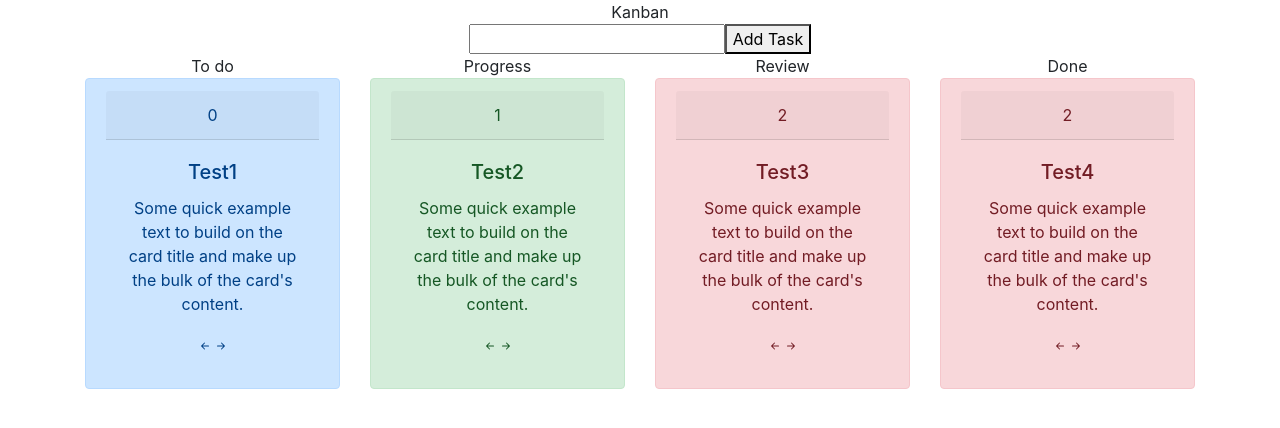
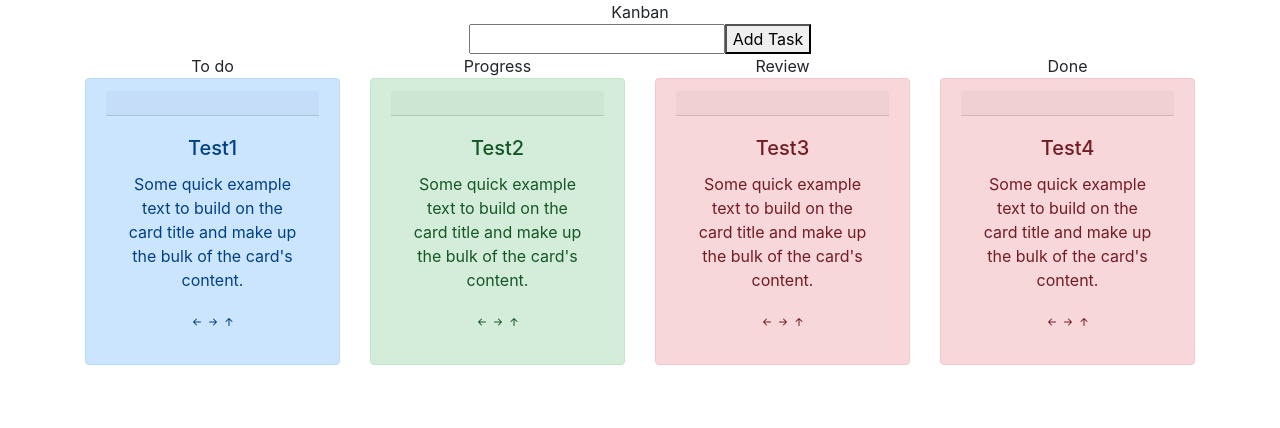
Before and after one commit to AlexeyIzhbulatov/MyKanban, a React (Create React App) app: page / in a window 1280 px wide. Shown: the top 428 px of the page. Built offline with nearby package versions, Linux system fonts and the light colour scheme.

Commit message:
KanBan 1/4

```diff
--- a/src/App.js
+++ b/src/App.js
@@ -28,6 +28,9 @@ function App() {
                 if(direction === 'right') {
                     el.status = statuses[statuses.indexOf(el.status) + 1]
                 }
+                if(direction === 'up') {
+                    el.priority = changeLevel[changeLevel.indexOf(el.priority) + 1]
+                }
                return el;
             } else return el;
         })
@@ -36,10 +39,11 @@ function App() {
 
     const onCreateTask = (onCreateTask) => {
         const updateCreateTaskForm = [...task];
-      updateCreateTaskForm.push({id: uuidv4(), name: onCreateTask, priority: 0, status: 'todo'})
+      updateCreateTaskForm.push({id: uuidv4(), name: onCreateTask, status: 'todo'})
         setTask(updateCreateTaskForm)
     }
 
+    const changeLevel = [0, 1, 2];
 
 
 
--- a/src/ColumnTask.js
+++ b/src/ColumnTask.js
@@ -15,7 +15,7 @@ function ColumnTask(props) {
   return (
     <div className="columnTask">
       {
-        props.tasks.filter(el => el.status === props.status).map((el,index) => <NameTask key={el.id} tasks={el} changeStatus={props.changeStatus}el={el}/>)
+        props.tasks.filter(el => el.status === props.status).map((el,index) => <NameTask key={el.id} tasks={el} changeStatus={props.changeStatus} el={el} index={index}/>)
       }
     </div>
   );
--- a/src/NameTask.js
+++ b/src/NameTask.js
@@ -6,7 +6,7 @@ import './App.css';
 
 function NameTask(props) {
 
-
+const {index} = props
 
 const left = (<svg width="1em" height="1em" viewBox="0 0 16 16" className="bi bi-arrow-left-short" fill="currentColor"
                    xmlns="http://www.w3.org/2000/svg">
@@ -21,18 +21,26 @@ const left = (<svg width="1em" height="1em" viewBox="0 0 16 16" className="bi bi
                   d="M4 8a.5.5 0 0 1 .5-.5h5.793L8.146 5.354a.5.5 0 1 1 .708-.708l3 3a.5.5 0 0 1 0 .708l-3 3a.5.5 0 0 1-.708-.708L10.293 8.5H4.5A.5.5 0 0 1 4 8z"/>
         </svg>)
 
+    const up = (<svg width="1em" height="1em" viewBox="0 0 16 16" className="bi bi-arrow-up-short" fill="currentColor"
+                     xmlns="http://www.w3.org/2000/svg">
+        <path fillRule="evenodd"
+              d="M8 12a.5.5 0 0 0 .5-.5V5.707l2.146 2.147a.5.5 0 0 0 .708-.708l-3-3a.5.5 0 0 0-.708 0l-3 3a.5.5 0 1 0 .708.708L7.5 5.707V11.5a.5.5 0 0 0 .5.5z"/>
+    </svg>)
+
     const colorAlert = ['alert alert-primary', 'alert alert-success', 'alert alert-danger']
 
   return (
     <div className="nameTask">
         <div className={colorAlert[props.tasks.priority]}>
-            <div className="card-header">{props.tasks.priority}</div>
+            <div className="card-header"></div>
             <div className="card-body">
                 <h5 className="card-title">{props.tasks.name}</h5>
                 <p className="card-text">Some quick example text to build on the card title and make up the bulk of the
                     card's content.</p>
                 <span onClick={() => props.changeStatus({ id: props.tasks.id, direction: 'left'})}>{left}</span>
                 <span onClick={() => props.changeStatus({ id: props.tasks.id, direction: 'right'})}>{right}</span>
+                <span onClick={() => props.changeStatus({id: props.tasks.id, direction: 'up'})}>{up}</span>
+
             </div>
     </div>
     </div>
```
